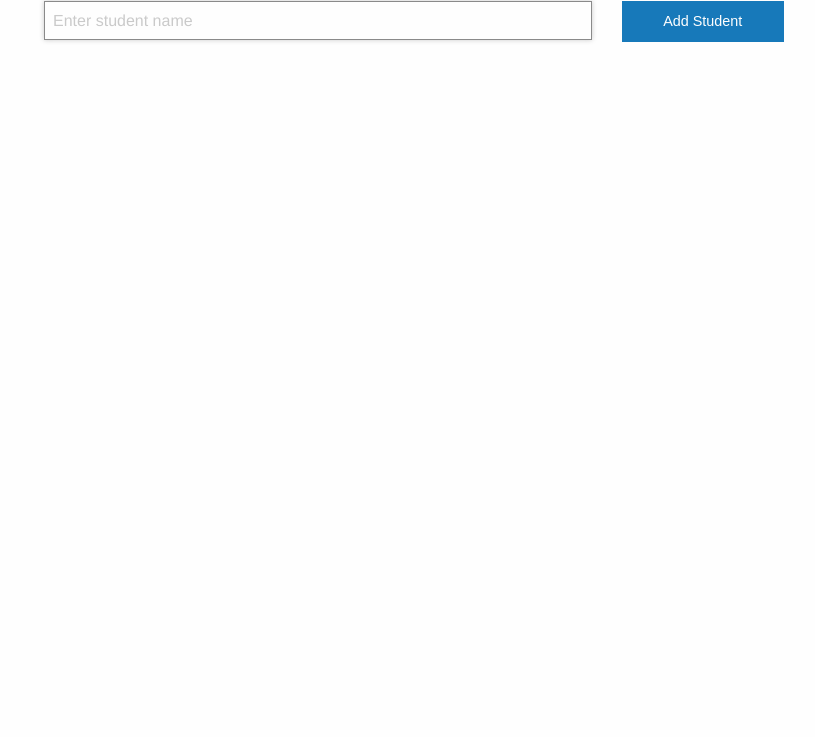
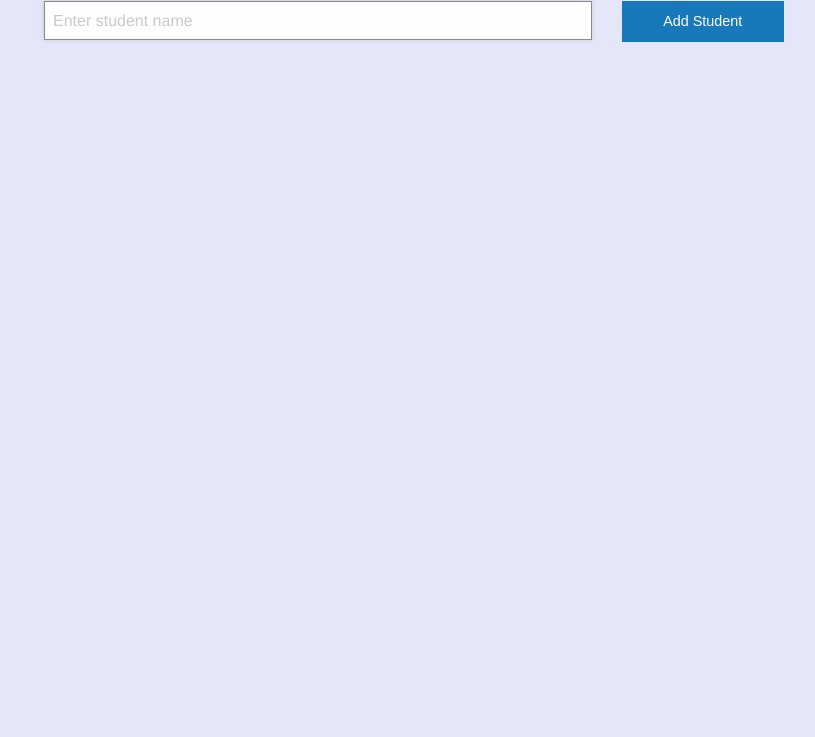
Before and after one commit to vishvasan/megaroster, a plain HTML site: page index.html in a window 1280 px wide. Shown: the part 63-800 px from the top of the page, without its empty margins (226-1041 px from the left). Drawn offline with Linux system fonts and the light colour scheme.

Commit message:
Change background color

```diff
--- a/index.html
+++ b/index.html
@@ -9,7 +9,7 @@
     <link rel="stylesheet" href="css/foundation.css">
     <link rel="stylesheet" href="css/app.css">
   </head>
-  <body>
+  <body style="background-color:#E6E6FA">
     <div class="row">
       <div class="medium-offset-2 medium-8 columns">
         <h2>Megaroster</h2>
```
